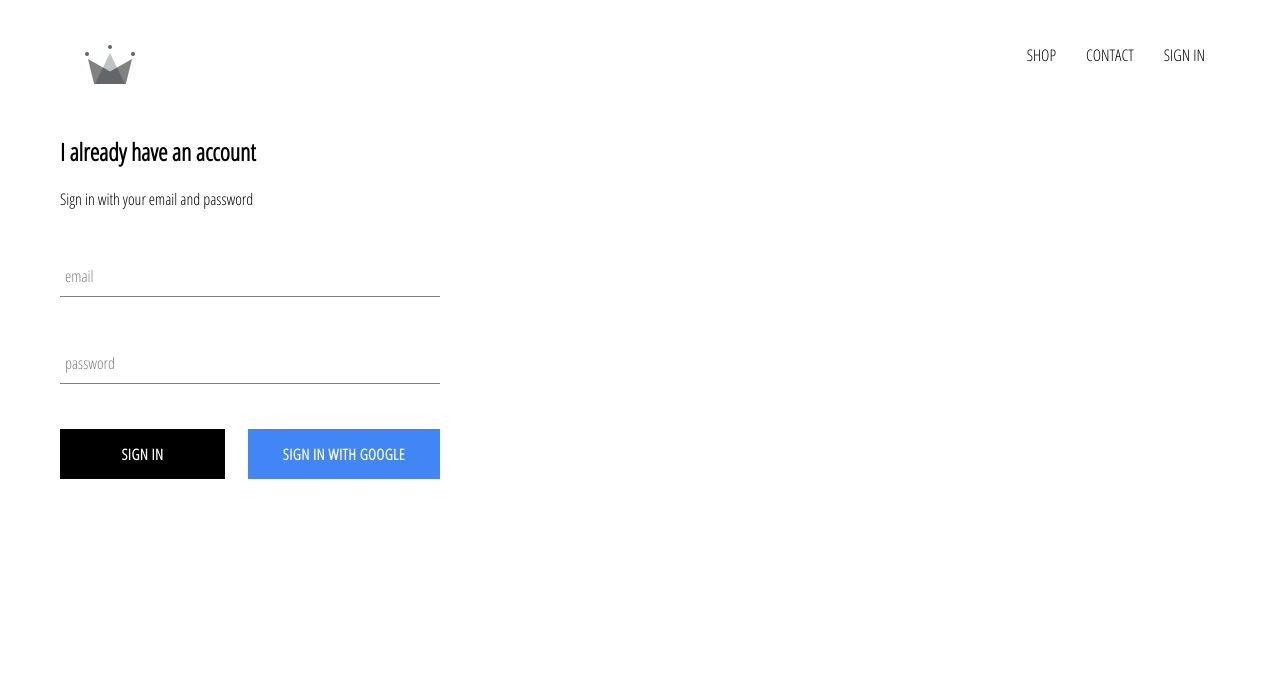
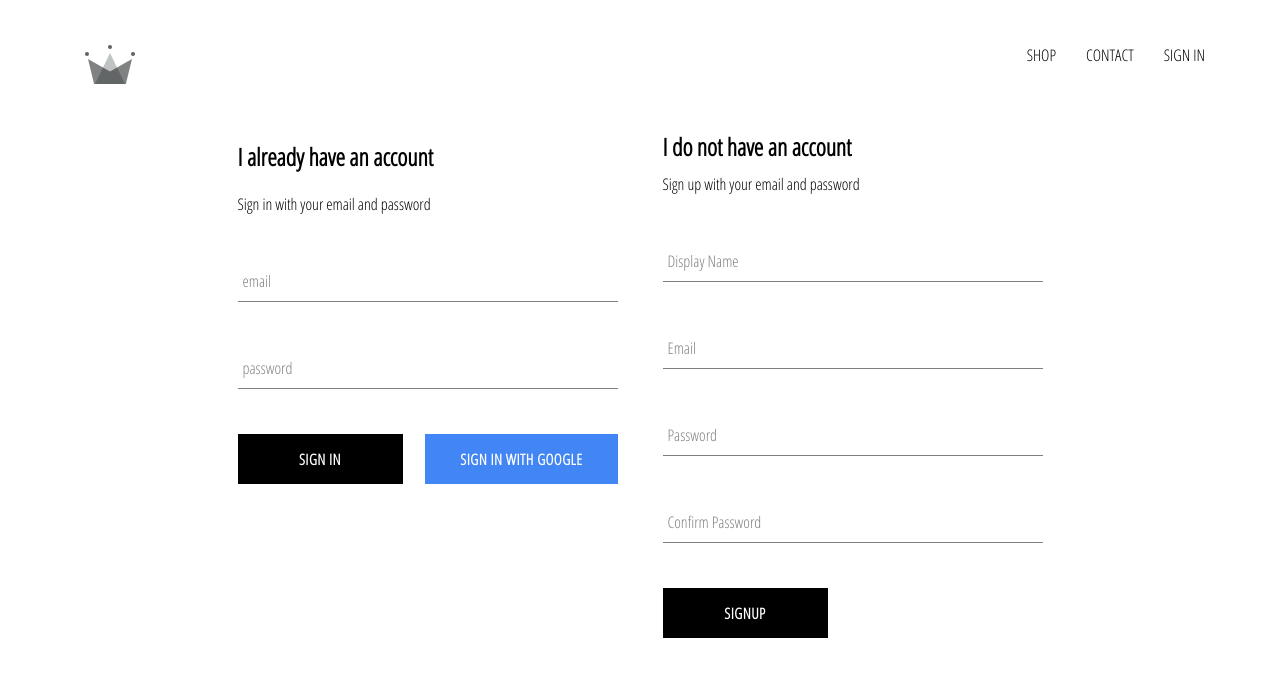
Before and after one commit to arrashilibinuko/Udemy_React_Developer_Tut, a React (Create React App) app in the folder crwn-clothing/: page /signin in a window 1280 px wide. Shown: the top 676 px of the page. Built offline with nearby package versions, Linux system fonts and the light colour scheme; no server answers.

Commit message:
sign up stuffs

```diff
--- a/crwn-clothing/src/App.js
+++ b/crwn-clothing/src/App.js
@@ -32,8 +32,10 @@ class App extends React.Component {
               id:snapShot.id,
               ...snapShot.data()
             }
-          })
-        })
+          });
+
+          console.log(this.state)
+        });
       } else {
         this.setState({ currentUser: userAuth })
       }
--- /dev/null
+++ b/crwn-clothing/src/components/sign-up/sign-up.component.jsx
@@ -0,0 +1,100 @@
+import React from 'react';
+
+import FormInput from '../form-input/form-input.comoponent';
+import CustomButton from '../custom-button/custom-button.component';
+
+import { auth, createUserProfileDocument } from '../../firebase/firebase.utils'
+
+
+import './sign-up.styles.scss';
+
+class SignUp extends React.Component {
+    constructor() {
+        super();
+
+        this.state = {
+            displayName: '',
+            email: '',
+            password: '',
+            confirmPassword: ''
+        }
+    }
+
+    handleSubmit = async e => {
+        e.preventDefault();
+
+        const { displayName, email, password, confirmPassword } = this.state;
+
+        if (password !== confirmPassword) {
+            alert("passwords don't match");
+            return
+        }
+
+        try {
+            const { user } = await auth.createUserWithEmailAndPassword(email, password);
+
+            await createUserProfileDocument(user, { displayName });
+            this.setState({
+                displayName: '',
+                email: '',
+                password: '',
+                confirmPassword: ''
+            })
+        } catch (error) {
+            console.log(error);
+        }
+    };
+
+    handleChange = e => {
+        const { name, value } = e.target;
+
+        this.setState({ [name]: value })
+    }
+
+    render() {
+        const { displayName, email, password, confirmPassword } = this.state;
+        return (
+            <div className='sign-up'>
+                <h2 className='title'>I do not have an account</h2>
+                <span>Sign up with your email and password</span>
+                <form className='sign-up-form' onSubmit={this.handleSubmit} >
+                    <FormInput
+                        type='text'
+                        name='displayName'
+                        value={displayName}
+                        onChange={this.handleChange}
+                        label='Display Name'
+                        required
+                    />
+                    <FormInput
+                        type='email'
+                        name='email'
+                        value={email}
+                        onChange={this.handleChange}
+                        label='Email'
+                        required
+                    />
+                    <FormInput
+                        type='password'
+                        name='password'
+                        value={password}
+                        onChange={this.handleChange}
+                        label='Password'
+                        required
+                    />
+                    <FormInput
+                        type='password'
+                        name='confirmPassword'
+                        value={confirmPassword}
+                        onChange={this.handleChange}
+                        label='Confirm Password'
+                        required
+                    />
+                    <CustomButton type='submit'>SIGNUP</CustomButton>
+                </form>
+            </div>
+        )
+    }
+}
+
+export default SignUp
--- /dev/null
+++ b/crwn-clothing/src/components/sign-up/sign-up.styles.scss
@@ -0,0 +1,9 @@
+.sign-up {
+    display:flex;
+    flex-direction: column;
+    width: 380px;
+
+    .title {
+        margin: 10px 0;
+    }
+}
--- a/crwn-clothing/src/pages/sign-in-and-sign-up/sign-in-and-sign-up.component.jsx
+++ b/crwn-clothing/src/pages/sign-in-and-sign-up/sign-in-and-sign-up.component.jsx
@@ -1,11 +1,15 @@
 import React from 'react';
 
-import SignIn from '../../components/sign-in/sign-in.component'
+import SignIn from '../../components/sign-in/sign-in.component';
+import SignUp from '../../components/sign-up/sign-up.component'
 
 import './sign-in-and-sign-up.styles.scss';
 
 const SignInAndSignUpPage = () => (
-    <div className='sign-in-and-sign-up' ><SignIn/></div>
+    <div className='sign-in-and-sign-up' >
+        <SignIn />
+        <SignUp />
+    </div>
 );
 
 export default SignInAndSignUpPage;
--- a/crwn-clothing/src/pages/sign-in-and-sign-up/sign-in-and-sign-up.styles.scss
+++ b/crwn-clothing/src/pages/sign-in-and-sign-up/sign-in-and-sign-up.styles.scss
@@ -0,0 +1,6 @@
+.sign-in-and-sign-up {
+    width: 850px;
+    display: flex;
+    justify-content: space-around;
+    margin: 30px auto;
+}
```
